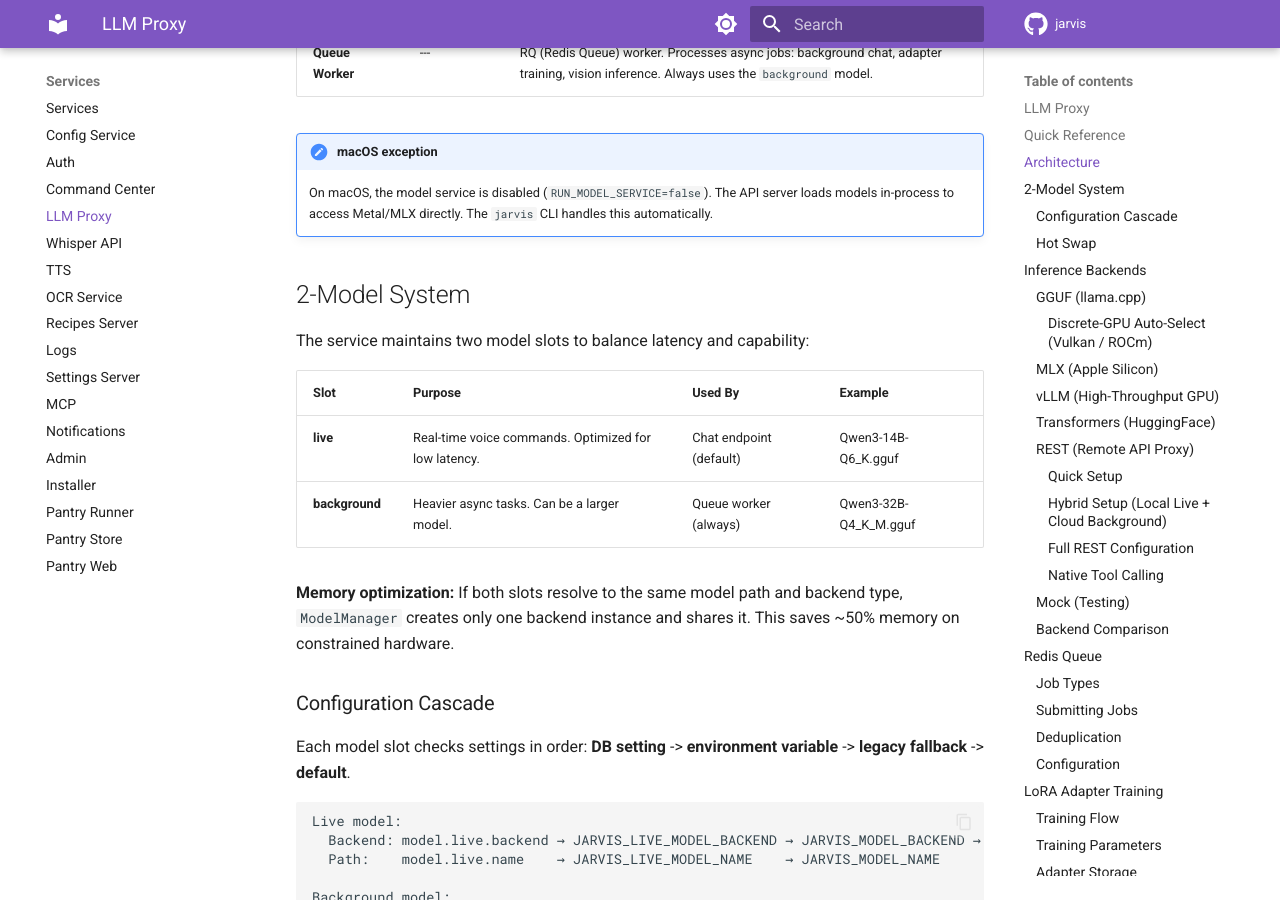
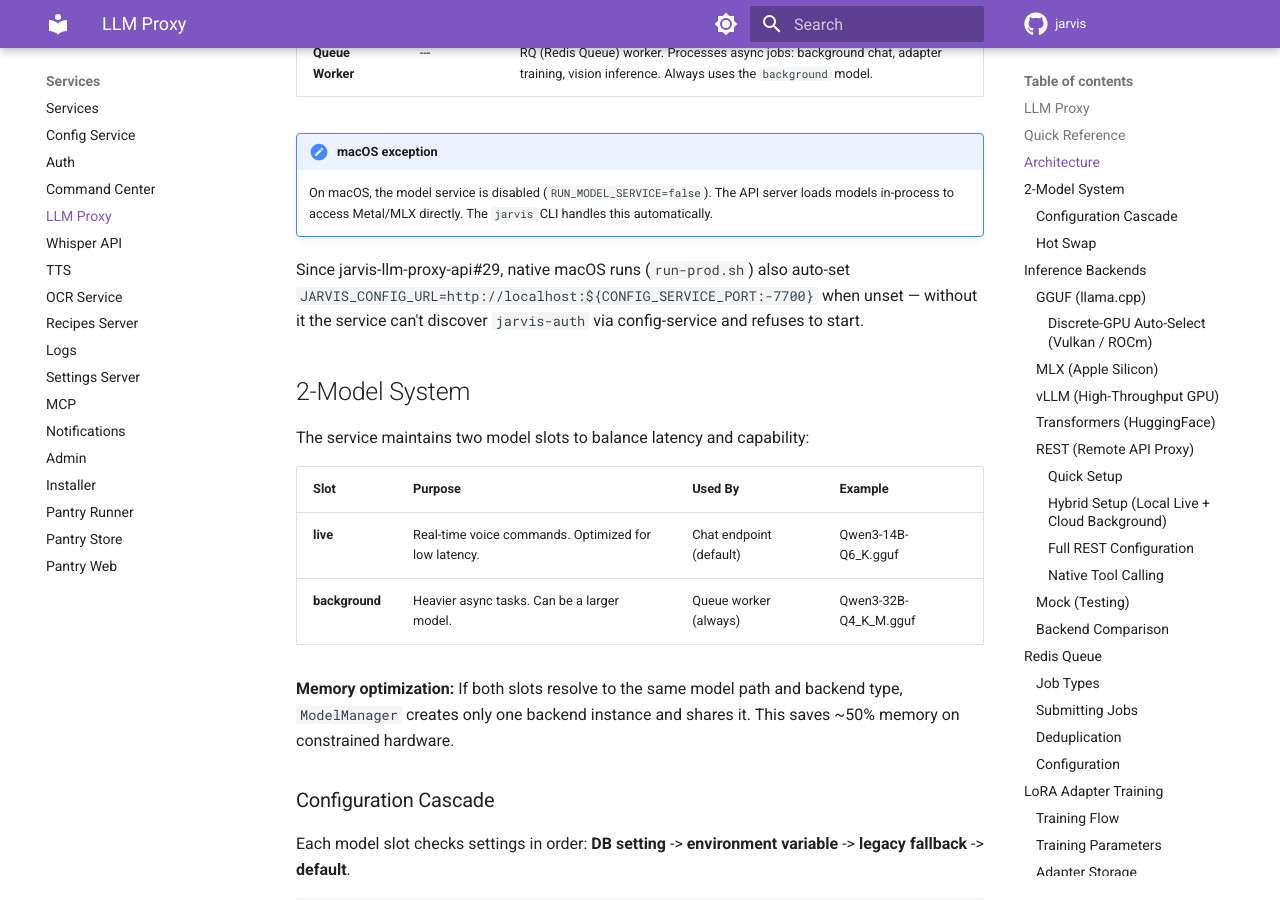
Before and after one commit to alexberardi/jarvis-docs, an MkDocs documentation site: the page built from docs/services/llm-proxy.md, in a window 1280 px wide and 900 px high, scrolled down 1117 px. Built offline with MkDocs 1.6.1 and Material for MkDocs 9.7.7, drawn with Linux system fonts in a browser that asks for light colours; comment, search, counter and statistics services are not loaded.

Commit message:
docs(jarvis-llm-proxy-api): sync from #29

```diff
--- a/docs/services/llm-proxy.md
+++ b/docs/services/llm-proxy.md
@@ -45,6 +45,8 @@
 
 !!! note "macOS exception"
     On macOS, the model service is disabled (`RUN_MODEL_SERVICE=false`). The API server loads models in-process to access Metal/MLX directly. The `jarvis` CLI handles this automatically.
+
+Since jarvis-llm-proxy-api#29, native macOS runs (`run-prod.sh`) also auto-set `JARVIS_CONFIG_URL=http://localhost:${CONFIG_SERVICE_PORT:-7700}` when unset — without it the service can't discover `jarvis-auth` via config-service and refuses to start.
 
 ## 2-Model System
 
```
